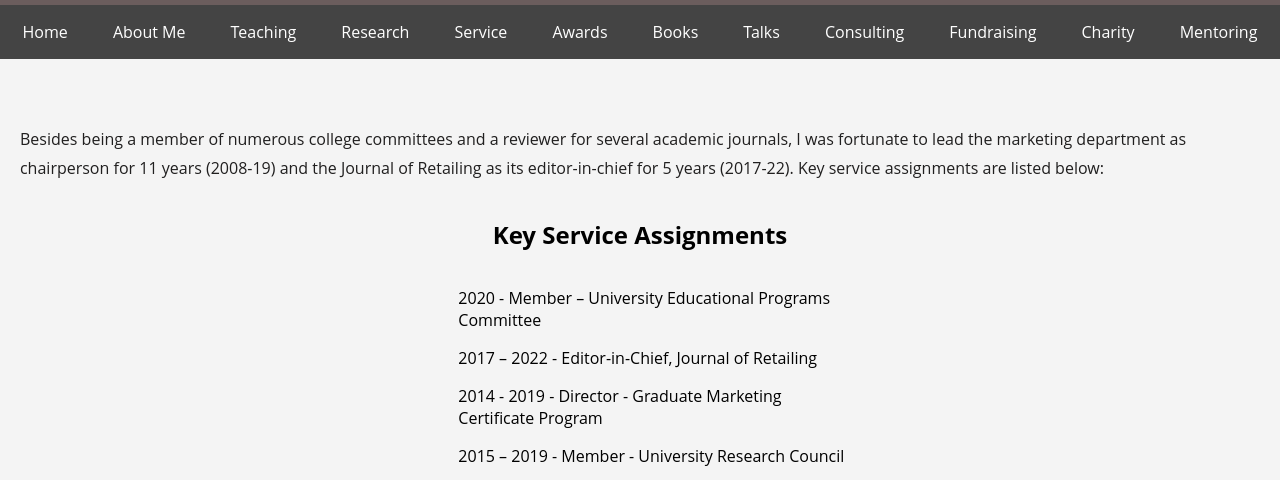
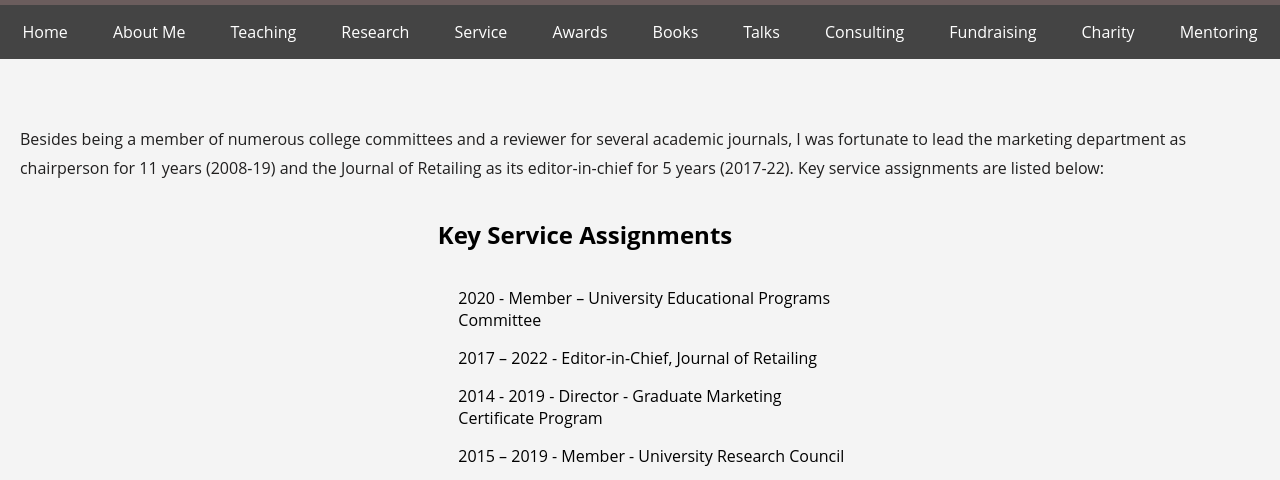
Before and after one commit to NikhilRao27/Prof_website, a plain HTML site: page Service.html in a window 1280 px wide. Shown: the part 283-763 px from the top of the page. Drawn offline with Linux system fonts and the light colour scheme.

Commit message:
adjusted service page heading

```diff
--- a/Service.html
+++ b/Service.html
@@ -137,7 +137,7 @@
         </div>
         <div class="middle">
             <!-- Heading -->
-            <h2 style="text-align: center;">Key Service Assignments</h2>
+            <h2 style="text-align: center;padding-right: 110px;">Key Service Assignments</h2>
             <!-- Text -->
             <div class="text" style="text-align: left; padding-left: 25px;">
                 <p>2020 - Member – University Educational Programs Committee</p>
```
